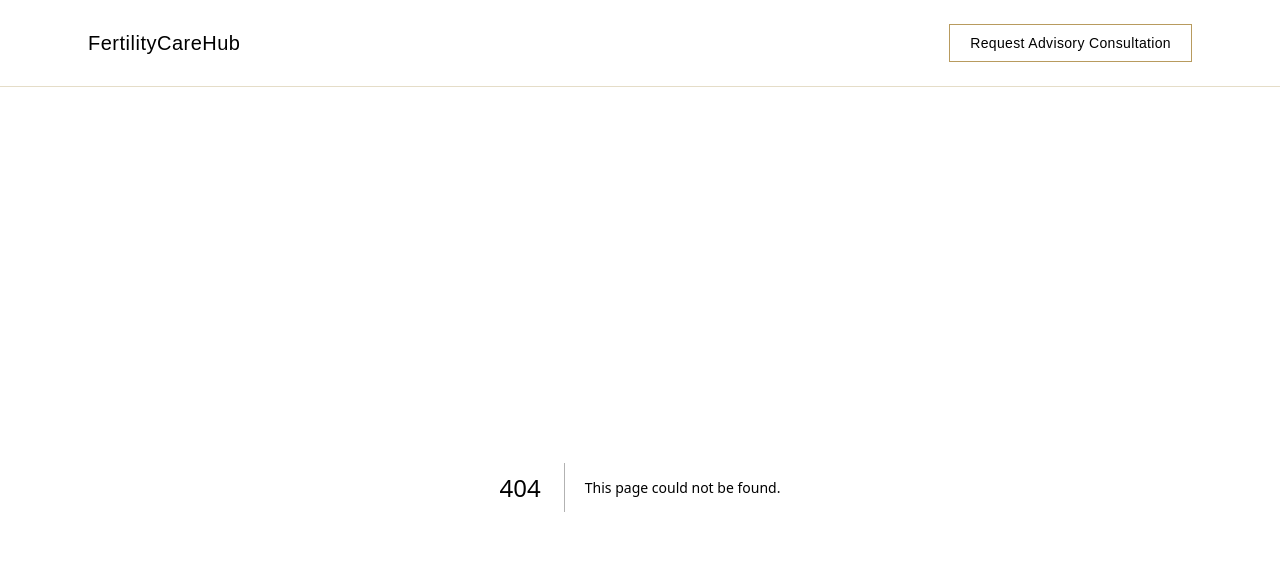
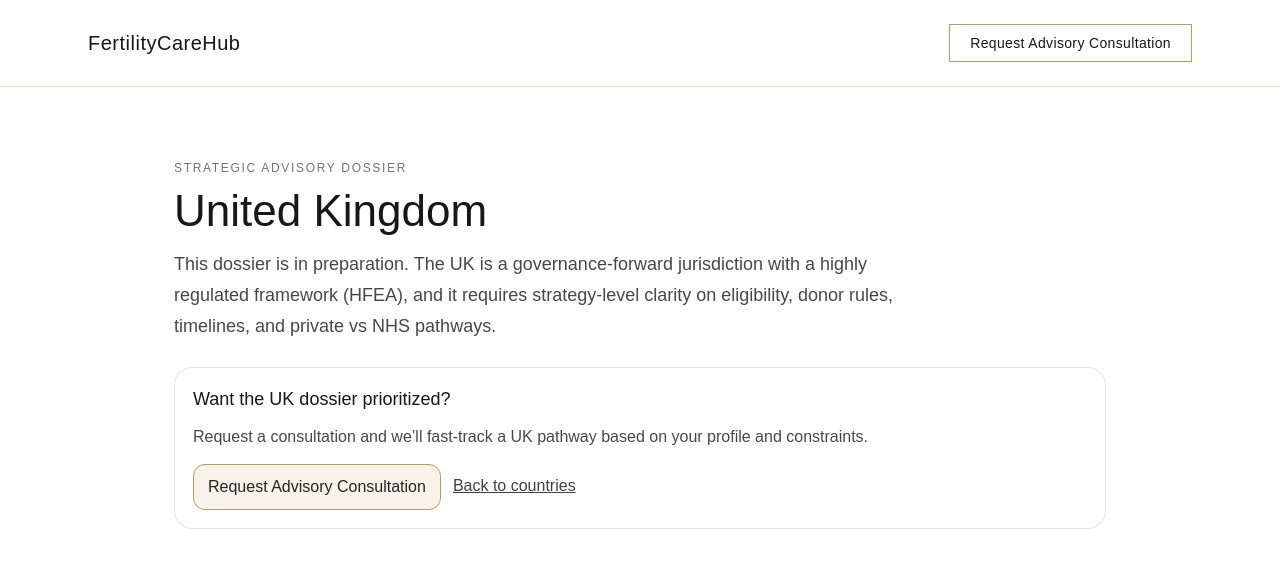
Before and after one commit to fmeliteintl-collab/fertilitycarehub-web, a Next.js app: page /countries/united-kingdom in a window 1280 px wide. Before the commit this address had no page. Shown: the top 568 px of the page. Built offline with nearby package versions, Linux system fonts and the light colour scheme.

Commit message:
Add United Kingdom to countries list

```diff
--- a/app/countries/page.tsx
+++ b/app/countries/page.tsx
@@ -14,6 +14,12 @@ const COUNTRIES: Country[] = [
     status: "Live",
     oneLiner: "A permissive, high-standard European option with strong donor and clinic depth.",
   },
+  {
+  slug: "united-kingdom",
+  name: "United Kingdom",
+  status: "In build",
+  oneLiner: "Highly regulated (HFEA) with clear donor/surrogacy rules—strong when governance matters most.",
+},
   {
     slug: "greece",
     name: "Greece",
--- /dev/null
+++ b/app/countries/united-kingdom/page.tsx
@@ -0,0 +1,58 @@
+import Link from "next/link";
+
+export default function UnitedKingdomDossier() {
+  return (
+    <main style={{ maxWidth: 980, margin: "0 auto", padding: "72px 24px" }}>
+      <div style={{ fontSize: 12, letterSpacing: "0.14em", textTransform: "uppercase", color: "rgba(0,0,0,0.55)" }}>
+        Strategic Advisory Dossier
+      </div>
+
+      <h1 style={{ fontSize: 44, lineHeight: 1.1, margin: "10px 0 0" }}>
+        United Kingdom
+      </h1>
+
+      <p style={{ marginTop: 14, fontSize: 18, lineHeight: 1.7, color: "rgba(0,0,0,0.72)", maxWidth: 760 }}>
+        This dossier is in preparation. The UK is a governance-forward jurisdiction with a highly regulated framework (HFEA),
+        and it requires strategy-level clarity on eligibility, donor rules, timelines, and private vs NHS pathways.
+      </p>
+
+      <section
+        style={{
+          marginTop: 26,
+          border: "1px solid rgba(0,0,0,0.10)",
+          borderRadius: 18,
+          padding: 18,
+          background: "rgba(255,255,255,0.55)",
+        }}
+      >
+        <h2 style={{ margin: 0, fontSize: 18 }}>Want the UK dossier prioritized?</h2>
+        <p style={{ marginTop: 10, marginBottom: 0, color: "rgba(0,0,0,0.72)", lineHeight: 1.7 }}>
+          Request a consultation and we’ll fast-track a UK pathway based on your profile and constraints.
+        </p>
+
+        <div style={{ marginTop: 14, display: "flex", gap: 12, flexWrap: "wrap" }}>
+          <Link
+            href="/consultation#request"
+            style={{
+              textDecoration: "none",
+              padding: "10px 14px",
+              borderRadius: 12,
+              border: "1px solid #B89B5E",
+              background: "rgba(184,155,94,0.12)",
+              color: "rgba(0,0,0,0.85)",
+            }}
+          >
+            Request Advisory Consultation
+          </Link>
+
+          <Link
+            href="/countries"
+            style={{ textDecoration: "underline", color: "rgba(0,0,0,0.75)", padding: "10px 0" }}
+          >
+            Back to countries
+          </Link>
+        </div>
+      </section>
+    </main>
+  );
+}
```
